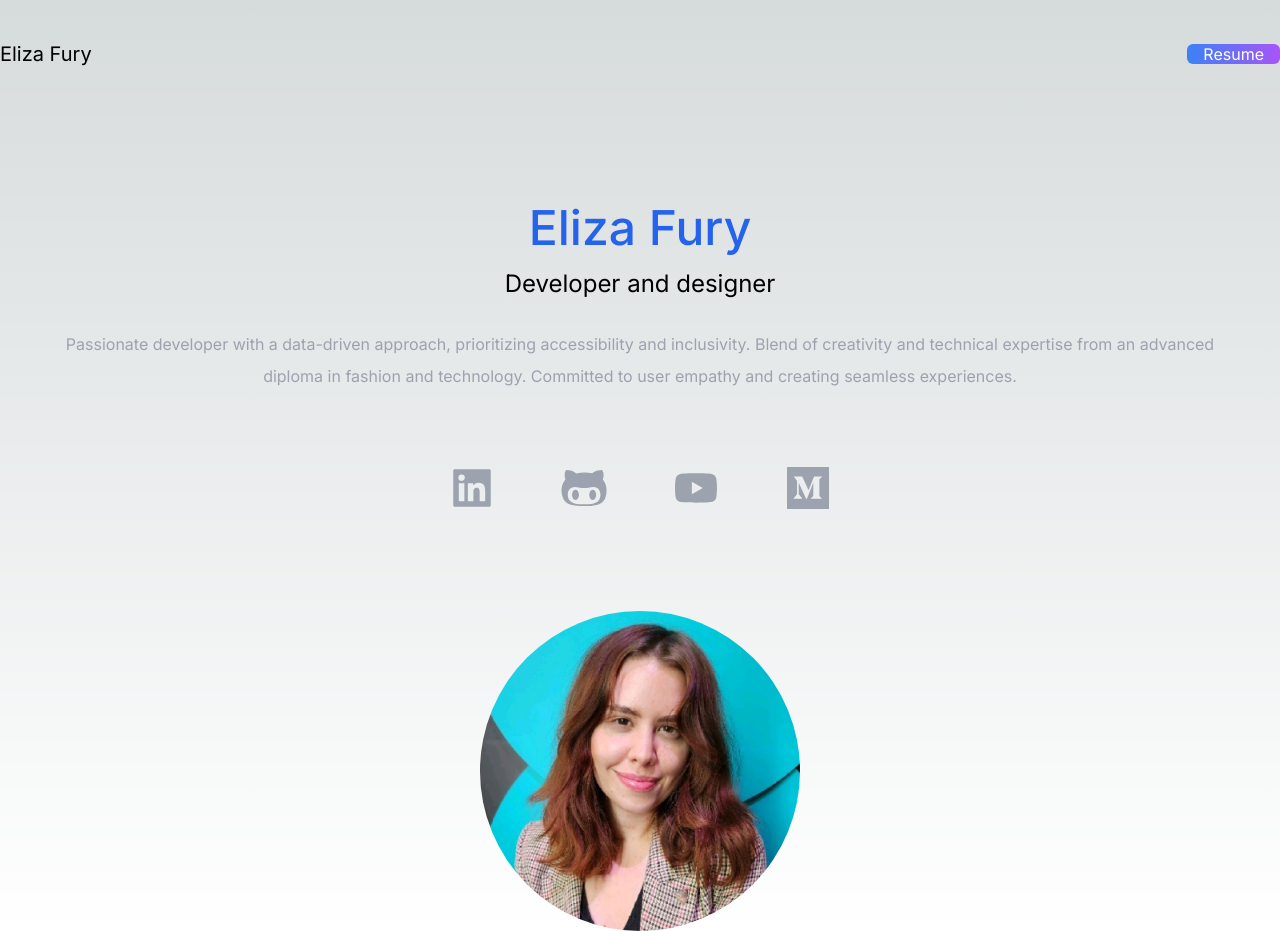
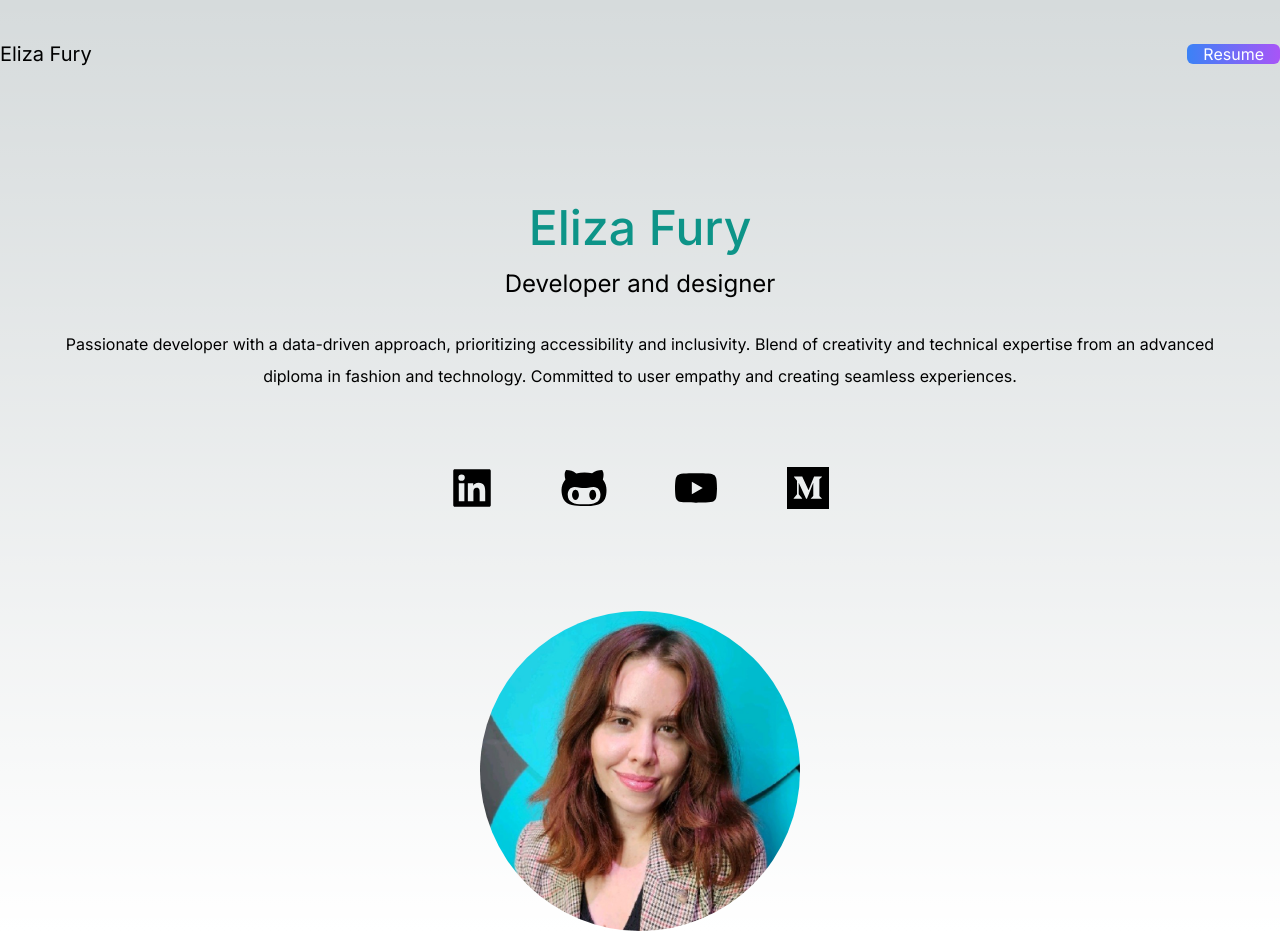
Before and after one commit to Efury1/myportfolio, a Next.js app: page / in a window 1280 px wide. Built offline with nearby package versions, Linux system fonts and the light colour scheme.

Commit message:
Change colors

```diff
--- a/src/app/page.tsx
+++ b/src/app/page.tsx
@@ -8,7 +8,7 @@ export default function Home() {
   return (
     <main>
         <nav className="py-10 mb-12 flex justify-between">
-          <h1 className="text-xl">Eliza Fury</h1>
+          <h1 className="text-xl ">Eliza Fury</h1>
           <ul className="flex items-center">
             <li></li>
             <li><a className="bg-gradient-to-r from-blue-500 to-purple-500 text-white px-4 rounded-md ml-8" href="https://www.linkedin.com/in/eliza-fury-3004b3110/">Resume</a></li>
@@ -16,15 +16,15 @@ export default function Home() {
         </nav>
         <section>
         <div className="text-center p-10">
-          <h1 className="text-5xl py-2 text-blue-600 font-medium">Eliza Fury</h1>
+          <h1 className="text-5xl py-2 text-teal-600 font-medium">Eliza Fury</h1>
           <h3 className="text-2xl py-2">Developer and designer</h3>
-        <p className="text-md py-5 leading-8 text-gray-400">
+        <p className="text-md py-5 leading-8 text-white-800">
         Passionate developer with a data-driven approach, prioritizing accessibility and inclusivity.
         Blend of creativity and technical expertise from an advanced diploma in fashion and technology.
         Committed to user empathy and creating seamless experiences.
         </p>
         </div>
-        <div className="text-5xl flex justify-center gap-16 py-3 text-gray-400">
+        <div className="text-5xl flex justify-center gap-16 py-3 text-black-400">
         <a href='https://www.linkedin.com/in/eliza-fury-3004b3110/'><button><AiFillLinkedin></AiFillLinkedin></button></a>
         <a href='https://github.com/Efury1?tab=overview&from=2023-06-01&to=2023-06-27'><button><FaGithubAlt></FaGithubAlt></button></a>
         <a href='https://www.youtube.com/channel/UCCwlIqh6VjXceir9BHMl_YQ'><button><AiFillYoutube></AiFillYoutube></button></a>
```
Also changed, not shown: 1687576340932.jpeg (added).
